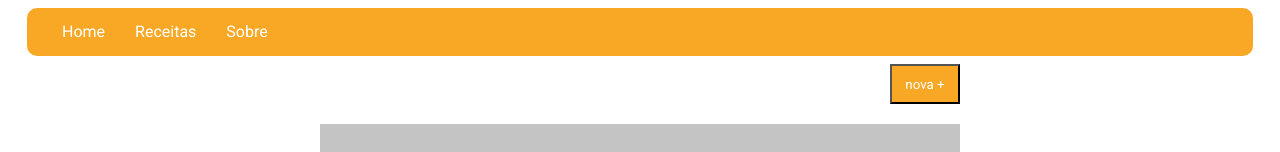
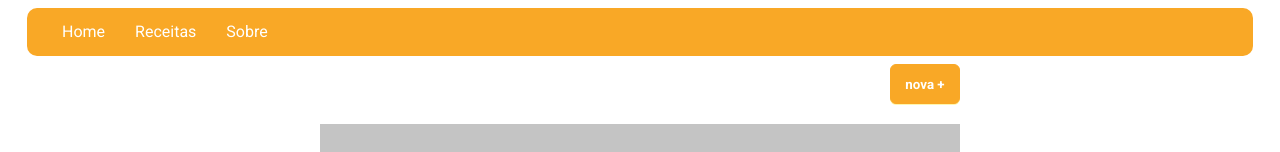
Before and after one commit to CodelabUnifesp/imersao-code, a React (Create React App) app in the folder front/: page /receitas in a window 1280 px wide. Shown: the top 152 px of the page. Built offline with nearby package versions, Linux system fonts and the light colour scheme.

Commit message:
estilizando botões

```diff
--- a/front/src/Components/Button/styles.js
+++ b/front/src/Components/Button/styles.js
@@ -4,6 +4,18 @@ export const Container = styled.button`
     width: 70px;
     height: 40px;
     background-color: #F9A826;
-    color: white;
+    color: #fff;
     text-align: center;
+    box-shadow: 0px 1px 0px 0px #fff6af;
+	border-radius:6px;
+	border:1px solid #F9A826;
+	display:inline-block;
+	cursor:pointer;
+	font-weight:bold;
+	text-decoration:none;
+
+    &:active {
+	position:relative;
+	top:1px;
+}
 `;
```
